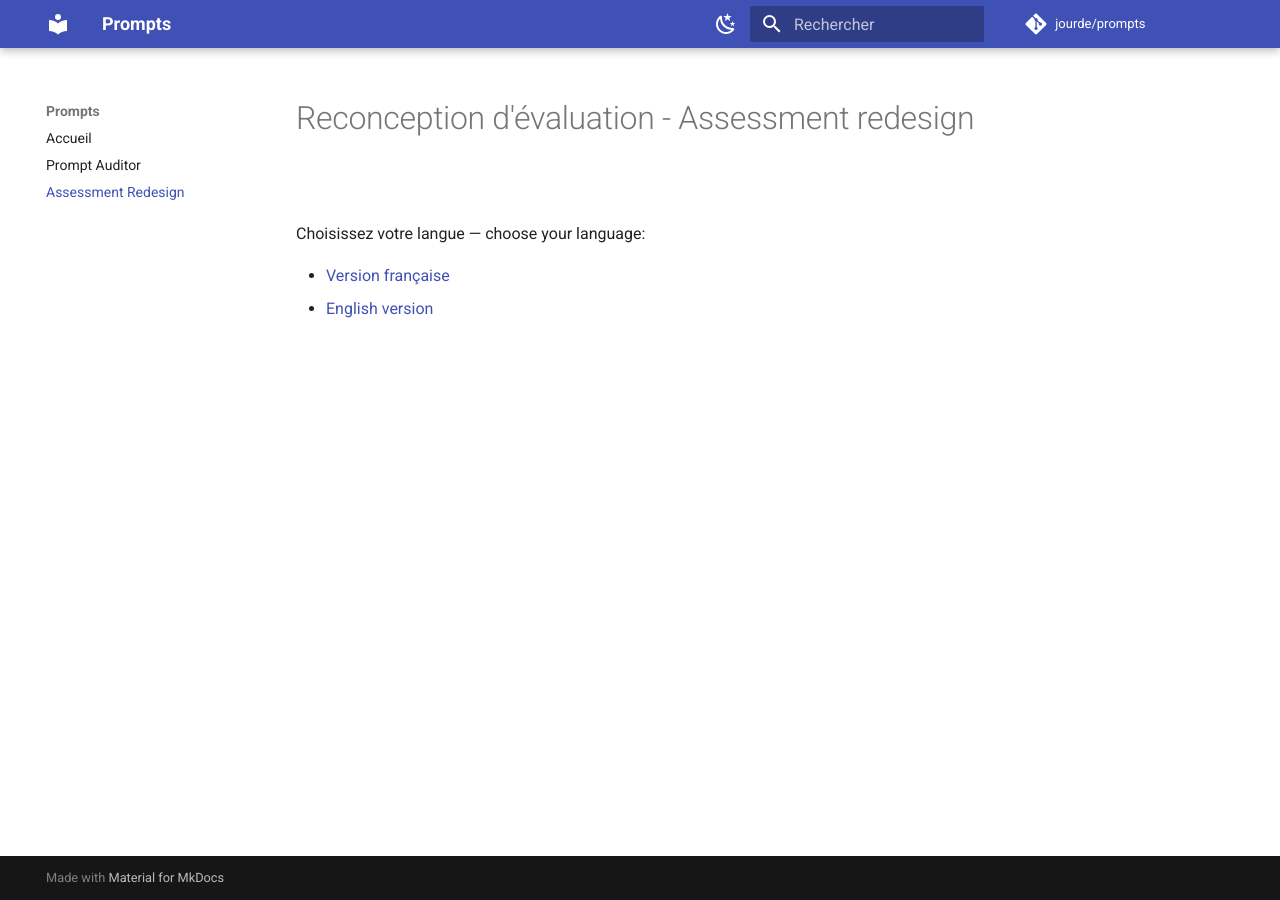
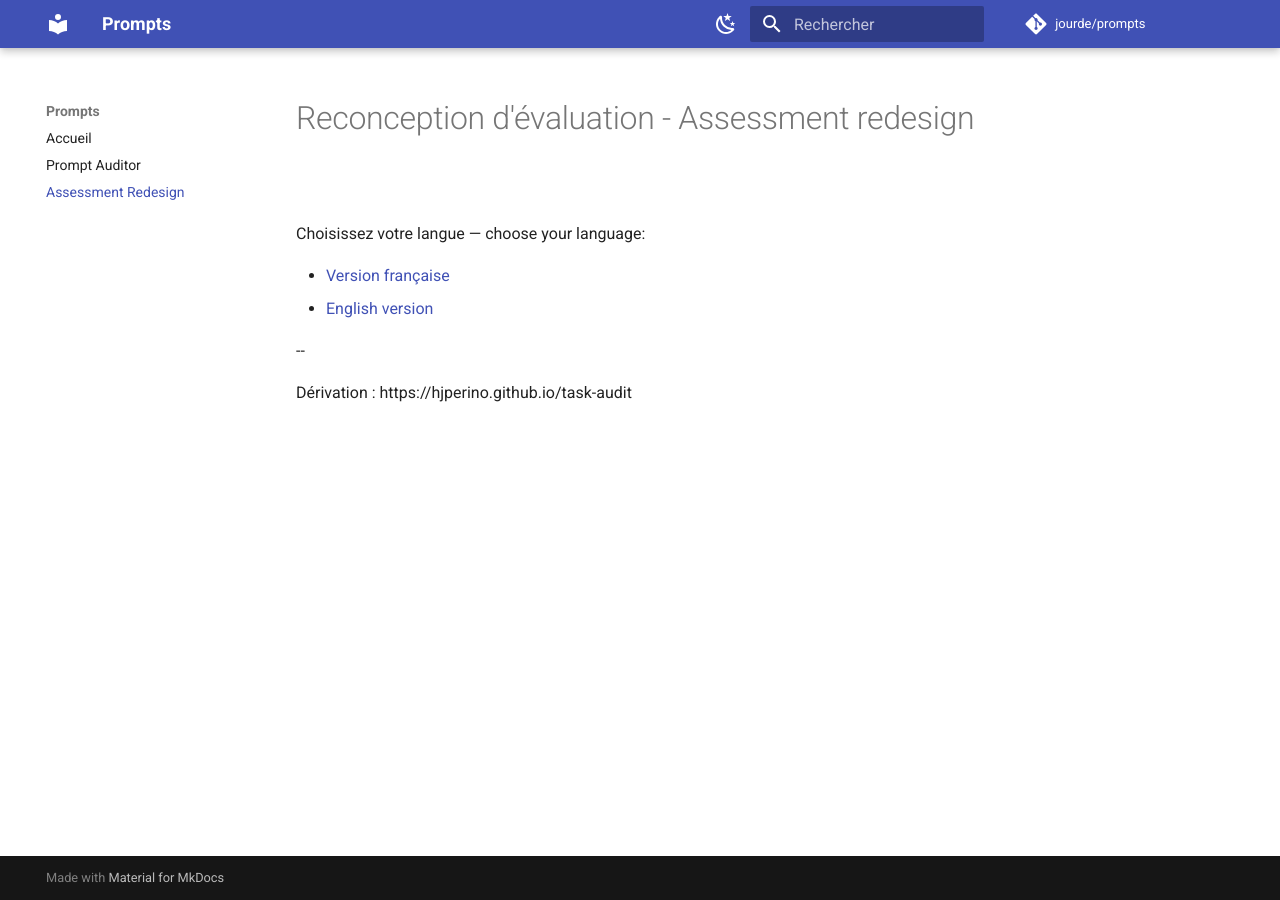
Before and after one commit to jourde/prompts, an MkDocs documentation site: the page built from docs/assessment-redesign/index.md, in a window 1280 px wide. Built offline with MkDocs 1.6.1 and Material for MkDocs 9.7.7, drawn with Linux system fonts in a browser that asks for light colours; comment, search, counter and statistics services are not loaded.

Commit message:
Add derivation link to assessment redesign index
Added a derivation link to the document.

```diff
--- a/docs/assessment-redesign/index.md
+++ b/docs/assessment-redesign/index.md
@@ -4,3 +4,7 @@ Choisissez votre langue — choose your language:
 
 - [Version française](fr.md)
 - [English version](en.md)
+
+--
+
+Dérivation : https://hjperino.github.io/task-audit
```
